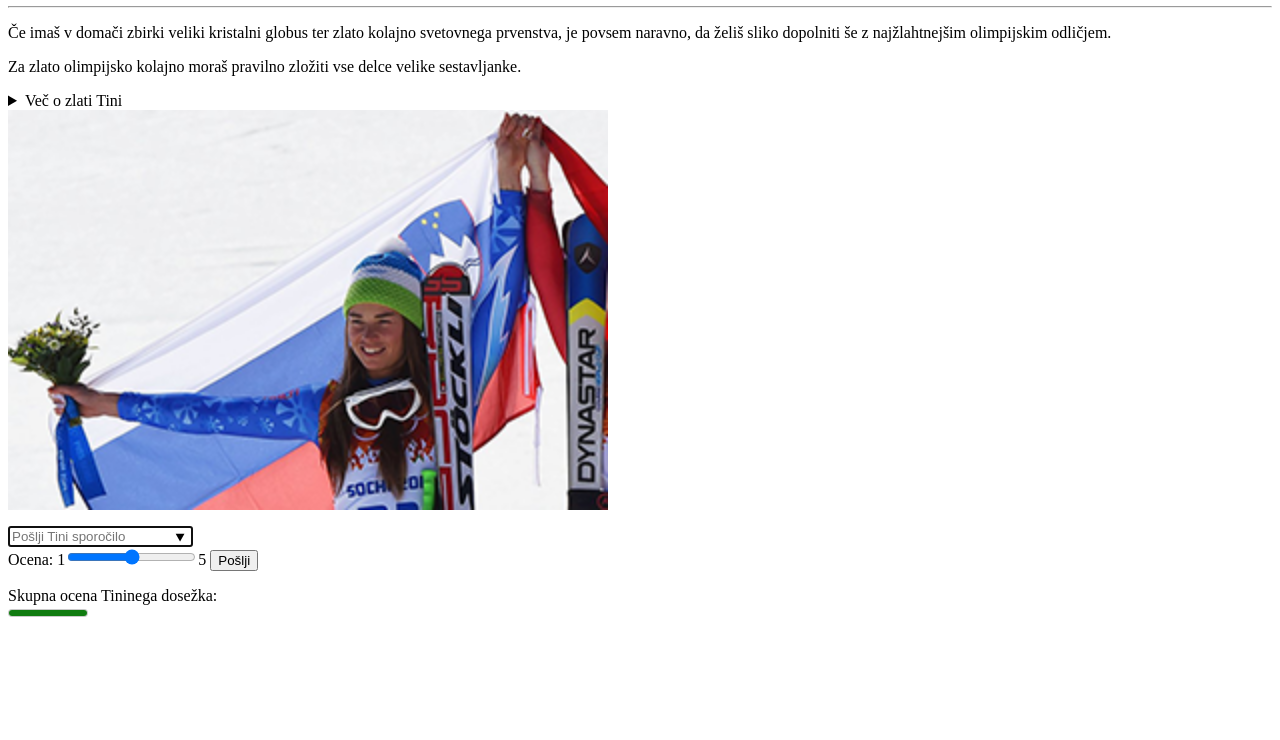
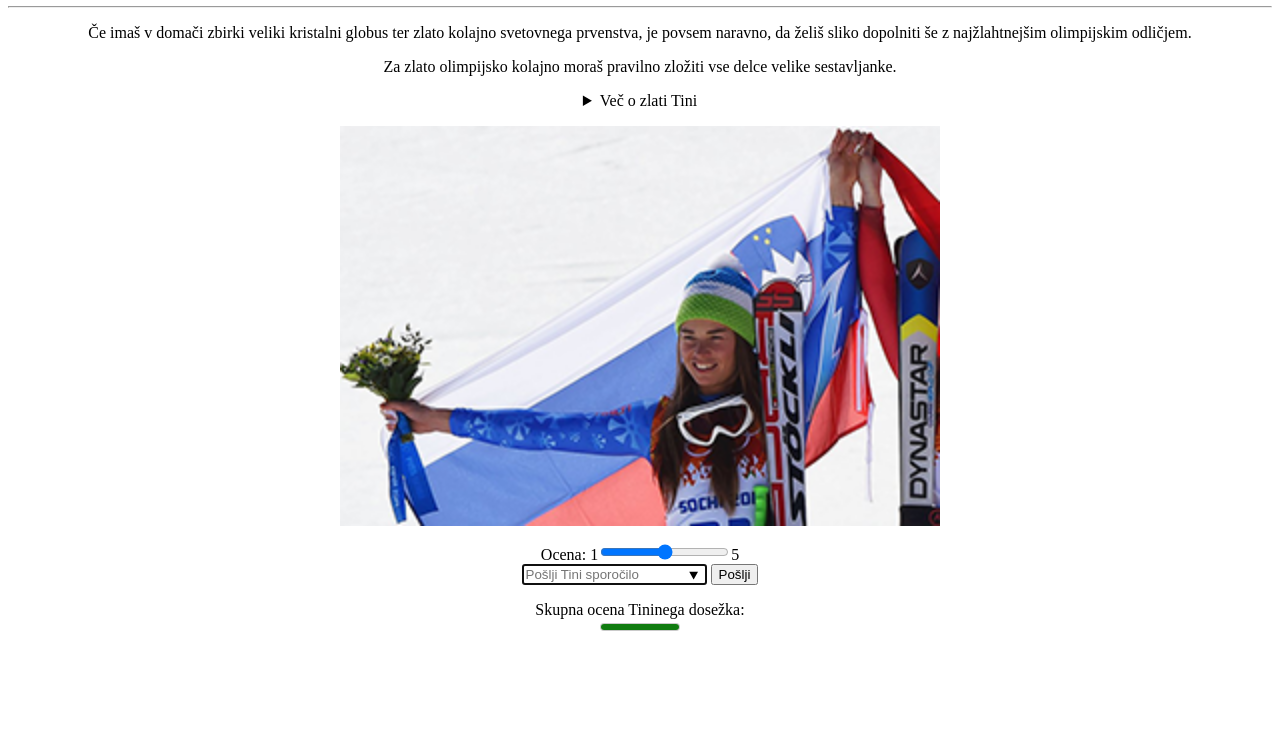
Before and after one commit to mstajdohar/asadn1, a plain HTML site: page index.html in a window 1280 px wide. Shown: the part 60-800 px from the top of the page. Drawn offline with Linux system fonts and the light colour scheme.

Commit message:
DN1, third version(style changes)

```diff
--- a/index.html
+++ b/index.html
@@ -1,25 +1,29 @@
 <html>
 <head>
 <meta http-equiv="Content-Type" content="text/html; charset=utf-8">
+<style>
+mark{background-color:white;color:red;}
+h1,p,details,form{text-align:center;}
+</style>
+</head>
+
+<body>
 <h1>Ne srebro ali bron. <mark>Želela sem zlato!</mark></h1>
-</head>
-<body>
 <hr>
 <p>Če imaš v domači zbirki veliki kristalni globus ter zlato kolajno svetovnega prvenstva, je povsem naravno, da želiš sliko dopolniti še z najžlahtnejšim olimpijskim odličjem.</p>
 <p>Za zlato olimpijsko kolajno moraš pravilno zložiti vse delce velike sestavljanke.</p>
 <details>
-<summary>Več o zlati Tini</summary>
-<p>Tina Maze je najuspešnejša slovenska alpska smučarka v Svetovnem pokalu. Je ena izmed šestih smučark, ki so zmagale v vseh petih disciplinah in ena od treh, ki jim je to uspelo v eni sami sezoni. V dosedanji karieri ima 22 zmag in je aktualna svetovna prvakinja v superveleslalomu (2013).</p>
+	<summary>Več o zlati Tini</summary>
+	<p>Tina Maze je najuspešnejša slovenska alpska smučarka v Svetovnem pokalu. Je ena izmed šestih smučark, ki so zmagale v vseh petih disciplinah in ena od treh, ki jim je to uspelo v eni sami sezoni. V dosedanji karieri ima 22 zmag in je aktualna svetovna prvakinja v superveleslalomu (2013).</p>
 </details>
-<img src="tina.png" height="400" width="600">
-<p><form action="SendToTina.asp" method="get">
-  <input list="sporocila" type="text" name="fname" placeholder="Pošlji Tini sporočilo" autofocus><br>
-  Ocena: 1<input type="range" name="ocena" min="1" max="5">5
-  <input type="submit" value="Pošlji"><br>
-</form>
-Skupna ocena Tininega dosežka:<br>
-<meter value="5" min="1" max="5">5/5</meter>
-</p>
+<p><img src="tina.png" height="400" width="600">
+<form action="SendToTina.asp" method="get">
+		Ocena: 1<input type="range" name="ocena" min="1" max="5">5<br>
+		<input list="sporocila" type="text" name="fname" placeholder="Pošlji Tini sporočilo" autofocus>
+		<input type="submit" value="Pošlji"><br>
+</form></p>
+<p>Skupna ocena Tininega dosežka:<br>
+<meter value="5" min="1" max="5">5/5</meter></p>
 
 <datalist id="sporocila">
   <option value="Bravo Tina!">
```
